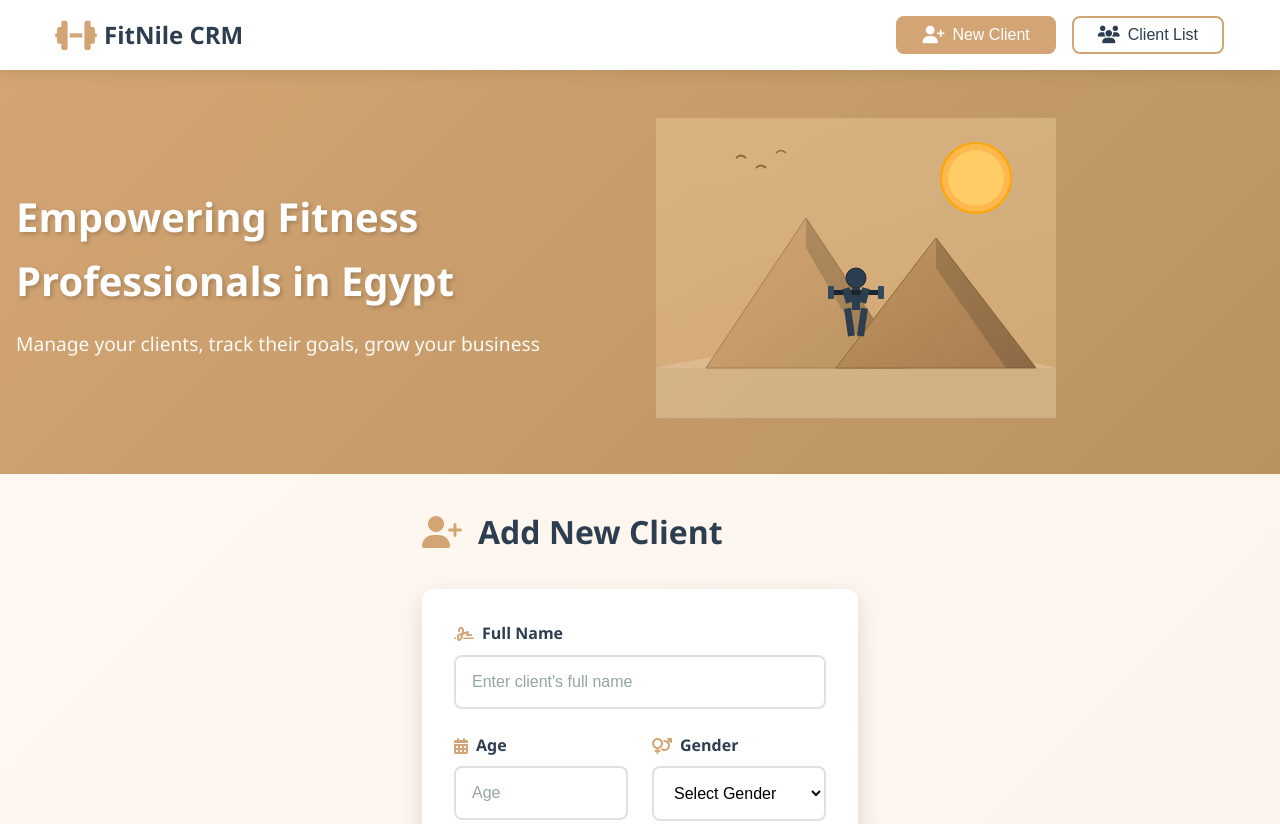
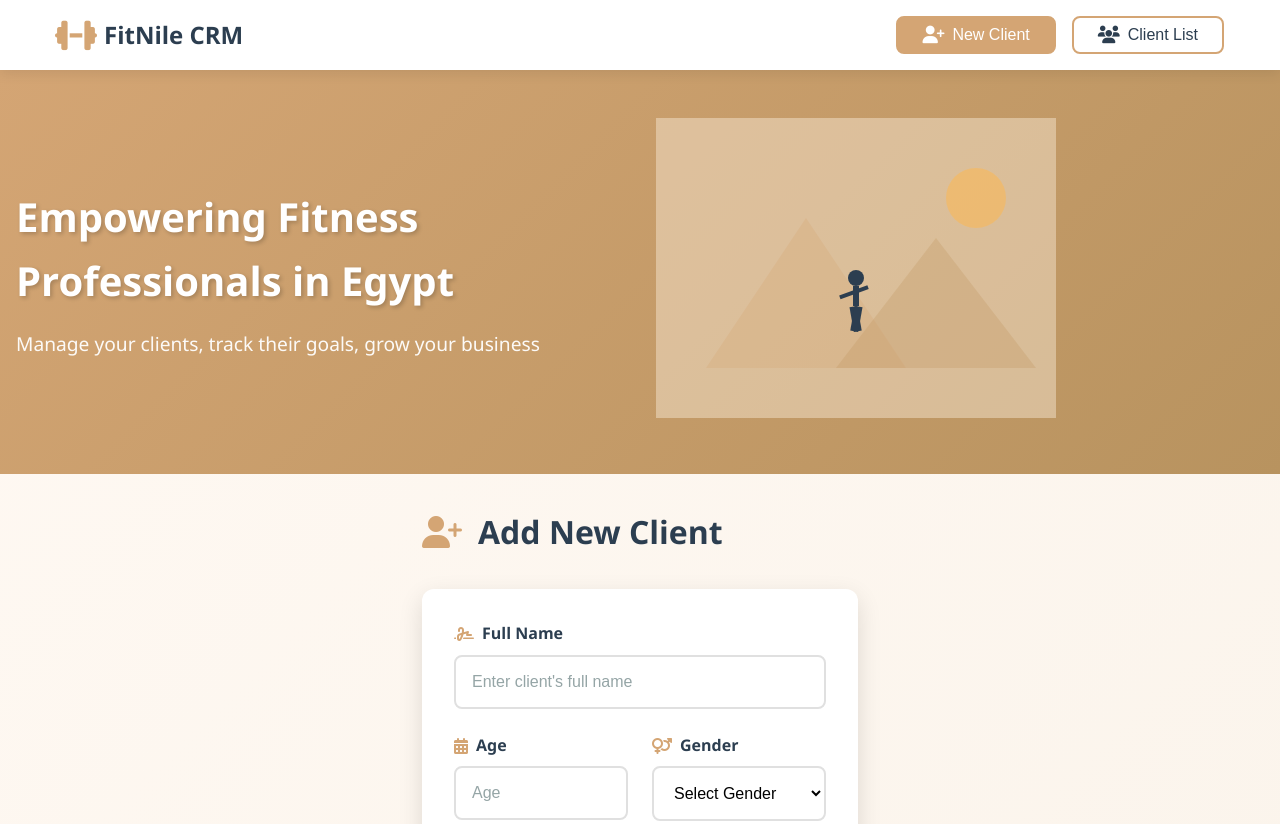
Before and after one commit to youssef-S-Elmahdy/fitcrm, a plain HTML site: page index.html in a window 1280 px wide. Shown: the top 824 px of the page. Drawn offline with Linux system fonts and the light colour scheme.

Commit message:
Updated index.html

```diff
--- a/index.html
+++ b/index.html
@@ -37,66 +37,21 @@
         </div>
         <div class="hero-image">
             <svg viewBox="0 0 400 300" xmlns="http://www.w3.org/2000/svg">
-                <!-- Background gradient -->
-                <defs>
-                    <linearGradient id="skyGradient" x1="0%" y1="0%" x2="0%" y2="100%">
-                        <stop offset="0%" style="stop-color:#FFE4B5;stop-opacity:1" />
-                        <stop offset="100%" style="stop-color:#FFD4A3;stop-opacity:1" />
-                    </linearGradient>
-                    <linearGradient id="pyramidGradient1" x1="0%" y1="0%" x2="100%" y2="100%">
-                        <stop offset="0%" style="stop-color:#D4A574;stop-opacity:1" />
-                        <stop offset="100%" style="stop-color:#B8935F;stop-opacity:1" />
-                    </linearGradient>
-                    <linearGradient id="pyramidGradient2" x1="0%" y1="0%" x2="100%" y2="100%">
-                        <stop offset="0%" style="stop-color:#C19660;stop-opacity:1" />
-                        <stop offset="100%" style="stop-color:#A67C52;stop-opacity:1" />
-                    </linearGradient>
-                </defs>
-
-                <!-- Sky background -->
-                <rect x="0" y="0" width="400" height="250" fill="url(#skyGradient)" opacity="0.3"/>
-
-                <!-- Desert ground -->
-                <ellipse cx="200" cy="280" rx="250" ry="50" fill="#E6C9A8" opacity="0.5"/>
-
-                <!-- Great Pyramid (left) -->
-                <polygon points="50,250 150,100 250,250" fill="url(#pyramidGradient1)" stroke="#A67C52" stroke-width="1"/>
-                <!-- Pyramid shadow -->
-                <polygon points="150,100 250,250 220,250 150,130" fill="#000000" opacity="0.15"/>
-
-                <!-- Second Pyramid (right) -->
-                <polygon points="180,250 280,120 380,250" fill="url(#pyramidGradient2)" stroke="#8B6938" stroke-width="1"/>
-                <!-- Pyramid shadow -->
-                <polygon points="280,120 380,250 350,250 280,150" fill="#000000" opacity="0.15"/>
-
+                <!-- Light background -->
+                <rect x="0" y="0" width="400" height="300" fill="#FFF5E6" opacity="0.4"/>
+                <!-- Pyramids silhouette -->
+                <polygon points="50,250 150,100 250,250" fill="#D4A574" opacity="0.3"/>
+                <polygon points="180,250 280,120 380,250" fill="#C19660" opacity="0.3"/>
                 <!-- Sun -->
-                <circle cx="320" cy="60" r="35" fill="#FFB84D" stroke="#FFA500" stroke-width="2"/>
-                <circle cx="320" cy="60" r="28" fill="#FFCC66"/>
-
-                <!-- Person exercising with weights -->
+                <circle cx="320" cy="80" r="30" fill="#FFB84D" opacity="0.5"/>
+                <!-- Person exercising -->
                 <g transform="translate(200, 180)">
-                    <!-- Head -->
-                    <circle cx="0" cy="-20" r="10" fill="#2C3E50" stroke="#1A252F" stroke-width="1"/>
-                    <!-- Body -->
-                    <rect x="-4" y="-10" width="8" height="22" fill="#2C3E50"/>
-                    <!-- Arms holding barbell -->
-                    <rect x="-25" y="-8" width="50" height="5" fill="#1A252F" rx="2"/>
-                    <!-- Weight plates -->
-                    <rect x="-28" y="-12" width="6" height="13" fill="#34495E" rx="1"/>
-                    <rect x="22" y="-12" width="6" height="13" fill="#34495E" rx="1"/>
-                    <!-- Left arm -->
-                    <rect x="-12" y="-10" width="8" height="15" fill="#2C3E50" transform="rotate(-15 -8 -2)"/>
-                    <!-- Right arm -->
-                    <rect x="4" y="-10" width="8" height="15" fill="#2C3E50" transform="rotate(15 8 -2)"/>
-                    <!-- Legs -->
-                    <rect x="-10" y="10" width="7" height="28" fill="#2C3E50" transform="rotate(-8 -6 24)"/>
-                    <rect x="3" y="10" width="7" height="28" fill="#2C3E50" transform="rotate(8 6 24)"/>
+                    <circle cx="0" cy="-20" r="8" fill="#2C3E50"/>
+                    <rect x="-3" y="-12" width="6" height="20" fill="#2C3E50"/>
+                    <rect x="-15" y="-8" width="30" height="4" fill="#2C3E50" transform="rotate(-20)"/>
+                    <rect x="-8" y="8" width="8" height="25" fill="#2C3E50" transform="rotate(-10)"/>
+                    <rect x="0" y="8" width="8" height="25" fill="#2C3E50" transform="rotate(10)"/>
                 </g>
-
-                <!-- Small details - birds in sky -->
-                <path d="M 80 40 Q 85 35, 90 40" stroke="#8B6938" stroke-width="2" fill="none"/>
-                <path d="M 100 50 Q 105 45, 110 50" stroke="#8B6938" stroke-width="2" fill="none"/>
-                <path d="M 120 35 Q 125 30, 130 35" stroke="#8B6938" stroke-width="1.5" fill="none"/>
             </svg>
         </div>
     </div>
```
